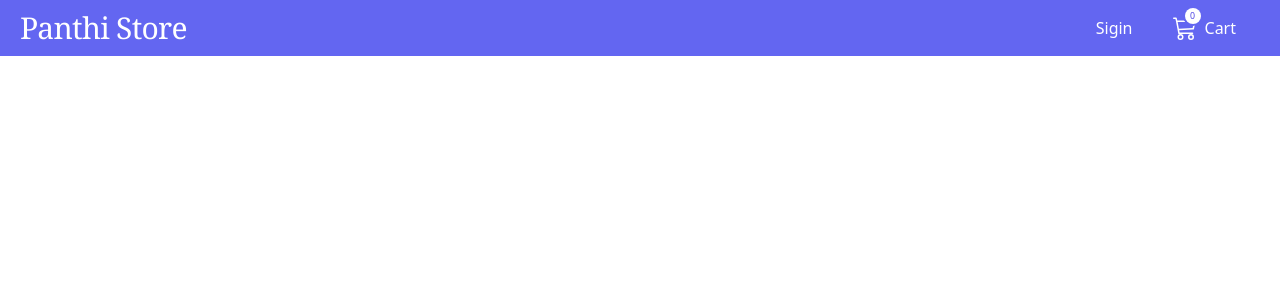
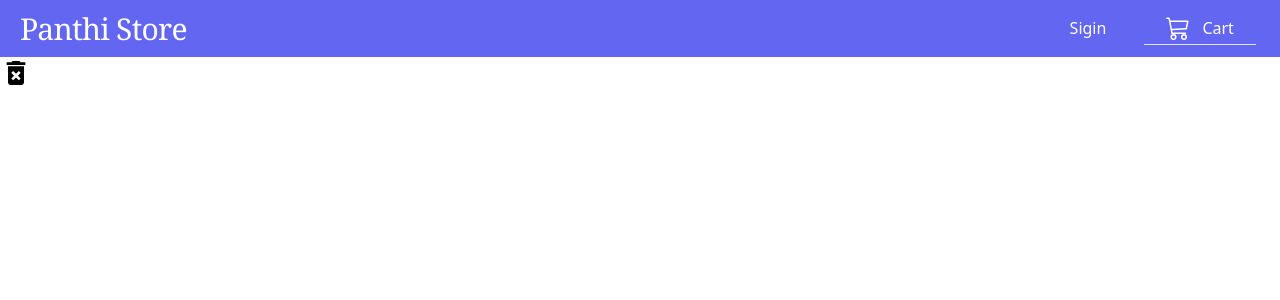
Before and after one commit to NavinPanthi/react-ecommerce-app, a React (Create React App) app: page /Cart in a window 1280 px wide. Shown: the top 300 px of the page. Built offline with nearby package versions, Linux system fonts and the light colour scheme.

Commit message:
removing all items from cart

```diff
--- a/public/index.html
+++ b/public/index.html
@@ -29,6 +29,7 @@
   <body>
     <noscript>You need to enable JavaScript to run this app.</noscript>
     <div id="root"></div>
+
     <!--
       This HTML file is a template.
       If you open it directly in the browser, you will see an empty page.
--- a/src/components/Cart/Cart.js
+++ b/src/components/Cart/Cart.js
@@ -1,10 +1,22 @@
-import { useSelector } from "react-redux";
+import { useDispatch, useSelector } from "react-redux";
 
 import CartItem from "./CartItem";
+import { MdDeleteForever } from "react-icons/md";
+import { cartActions } from "../../store/cartSlice";
 const Cart = () => {
   const cartItems = useSelector((state) => state.cart.cartList);
   console.log(cartItems);
+  const dispatch = useDispatch();
+  const handleRemove = () => {
+    dispatch(cartActions.removeAllFromCart());
+  };
   return (
+    <div>
+      <div>
+        <button onClick={handleRemove}>
+          <MdDeleteForever size="2em" />
+        </button>
+      </div>
       <ul className="p-4 divide-y">
         {cartItems.map((c) => (
           <li key={c.id} className="flex flex-col ">
@@ -12,6 +24,7 @@ const Cart = () => {
           </li>
         ))}
       </ul>
+    </div>
   );
 };
 export default Cart;
--- a/src/components/Cart/CartItem.js
+++ b/src/components/Cart/CartItem.js
@@ -8,17 +8,18 @@ const CartItem = ({ item }) => {
   const dispatch = useDispatch();
   const id = matchingItem.id;
   const price = matchingItem.price;
-  const handleRemove = () => {
-    dispatch(cartActions.removeFromCart({id, price}));
+  const handleRemove = (all) => {
+    dispatch(cartActions.removeFromCart({ all, id, price }));
   };
   const handleAdd = () => {
     dispatch(cartActions.addToCart({ id, price }));
   };
+  let all = null;
   return (
     <div className="grid grid-cols-4  h-28 gap-4 pt-2 p-3 overflow-hidden">
       <Link to={`/Cart/${item.id}`}>
         {" "}
-        <img src={matchingItem.image} className="w-20 p-2" alt="de" />
+        <img src={matchingItem.image} className="w-20  p-3 object-cover" alt="de" />
       </Link>
       <Link to={`/Cart/${item.id}`}>
         {" "}
@@ -27,9 +28,9 @@ const CartItem = ({ item }) => {
 
       <div className="flex items-center  flex-col gap-3">
         <span className="font-semibold text-orange-500">
-          Rs. {parseInt(item.totalPrice.toFixed(2))}
+          Rs. {parseInt(Math.round(item.totalPrice))}
         </span>
-        <button>
+        <button onClick={()=>{all="all"; handleRemove(all)}}>
           <MdDeleteForever
             className="text-gray-500"
             size="1.8em"
--- a/src/components/Items/ItemDetail.js
+++ b/src/components/Items/ItemDetail.js
@@ -3,8 +3,12 @@ import { useParams } from "react-router-dom";
 import { AiFillStar } from "react-icons/ai";
 import { useDispatch } from "react-redux";
 import { cartActions } from "../../store/cartSlice";
+import { useState } from "react";
+import { MdDone } from "react-icons/md";
 
 const ItemDetail = () => {
+  const [buttonText, setButtonText] = useState("Add to Cart");
+  const [isProcessing, setIsProcessing] = useState(false);
   const items = useSelector((state) => state.item.itemsList);
   const { itemId } = useParams();
   const dispatch = useDispatch();
@@ -13,10 +17,31 @@ const ItemDetail = () => {
     return <div>Item not found.</div>;
   }
   const handleAdd = () => {
-    const id = clickedItem.id;
-    const price = clickedItem.price;
-    dispatch(cartActions.addToCart({ id, price }));
+    setIsProcessing(true);
+    setButtonText(
+      <span className="flex justify-center items-center">
+        <span className="h-4 w-4 me-2 rounded-full animate-spin  border-2 border-e-amber-500 ring-3 ring-white"></span>
+        <span>Adding To Cart</span>
+      </span>
+    );
+
+    setTimeout(() => {
+      const id = clickedItem.id;
+      const price = clickedItem.price;
+      dispatch(cartActions.addToCart({ id, price }));
+      setButtonText(
+        <span className="flex justify-center items-center">
+          <MdDone className="animate-ping" size="1em"/>
+          <span>Added To Cart</span>
+        </span>
+      );
+      setTimeout(() => {
+        setIsProcessing(false);
+        setButtonText("Add to Cart");
+      }, 600);
+    }, 800);
   };
+
   return (
     <div className="flex flex-col sm:flex-row p-2">
       <div className="flex flex-col w-full sm:w-2/5    mr-3">
@@ -25,14 +50,15 @@ const ItemDetail = () => {
           className="p-7 h-5/6 border"
           alt="full representation"
         />
-        <div className="mt-1">
+        <div className="mt-1 flex items-center overflow-hidden">
           <button
-            className=" text-white font-bold bg-amber-500 w-1/2 h-9"
+            className={`text-white font-bold bg-amber-500 w-1/2 h-9 ${isProcessing?"bg-amber-600":""}`}
             onClick={handleAdd}
+            disabled={isProcessing}
           >
-            Add to Cart
+            {buttonText}
           </button>
-          <button className="text-white font-bold bg-orange-500 w-1/2 h-9">
+          <button className="text-white font-bold bg-orange-500 w-1/2 h-9 mt-0">
             Buy
           </button>
         </div>
--- a/src/components/Navbar/Navbar.js
+++ b/src/components/Navbar/Navbar.js
@@ -16,16 +16,23 @@ const Navbar = () => {
         Panthi Store
       </Link>
       <ul className="flex flex-row justify-end text-base font-medium mt-0 px-6 py-3 text-md ">
-        <CustomLink to="/Signin" className="px-5 h-8 flex items-center">
+        <CustomLink
+          to="/Signin"
+          className="px-5 w-28 h-8 flex items-center justify-center"
+        >
           Sigin
         </CustomLink>
         <CustomLink
           to="/Cart"
-          className="px-5 h-8 flex items-center justify-around"
+          className="px-5 w-28 h-8 flex items-center justify-around"
         >
           <div className="flex relative h-10 items-center w-8">
             <BsCart3 className="mr-2" size="1.5em"></BsCart3>
-            <div className="h-4 w-4 flex items-center text-indigo-600 justify-center small-font rounded-full bg-white overflow-hidden absolute right-1 top-0 font-normal ring-2 ring-indigo-500">
+            <div
+              className={`h-4 w-4 flex items-center text-indigo-600 justify-center small-font rounded-full bg-white overflow-hidden absolute right-1 top-0 font-normal ring-2 ring-indigo-500 ${
+                totalCartItems === 0 ? "hidden" : ""
+              }`}
+            >
               {totalCartItems}
             </div>
           </div>
@@ -40,7 +47,7 @@ const CustomLink = ({ to, children, className }) => {
   const location = useLocation();
   const path = location.pathname;
   return (
-    <li className={path === to ? "visited:text-purple-600" : ""}>
+    <li className={path === to ? "border-b transition-border" : ""}>
       <Link to={to} className={className}>
         {children}
       </Link>
--- a/src/store/cartSlice.js
+++ b/src/store/cartSlice.js
@@ -32,7 +32,12 @@ const cartSlice = createSlice({
     },
     removeFromCart(state, action) {
       const removingItem = action.payload;
-
+      if (removingItem.all === "all") {
+        state.cartList = state.cartList.filter(
+          (item) => item.id !== removingItem.id
+        );
+        state.totalQuantity -= 1;
+      }
       const existingItem = state.cartList.find(
         (item) => item.id === removingItem.id
       );
@@ -49,6 +54,10 @@ const cartSlice = createSlice({
         }
       }
     },
+    removeAllFromCart(state) {
+      state.cartList = state.cartList.filter((item)=>!item);
+      state.totalQuantity = 0;
+    },
   },
 });
 export default cartSlice;
```
Also changed, not shown: src/components/Navbar/navbar.css (line endings or trailing spaces). Lines whose indentation alone changed are shown as unchanged.
